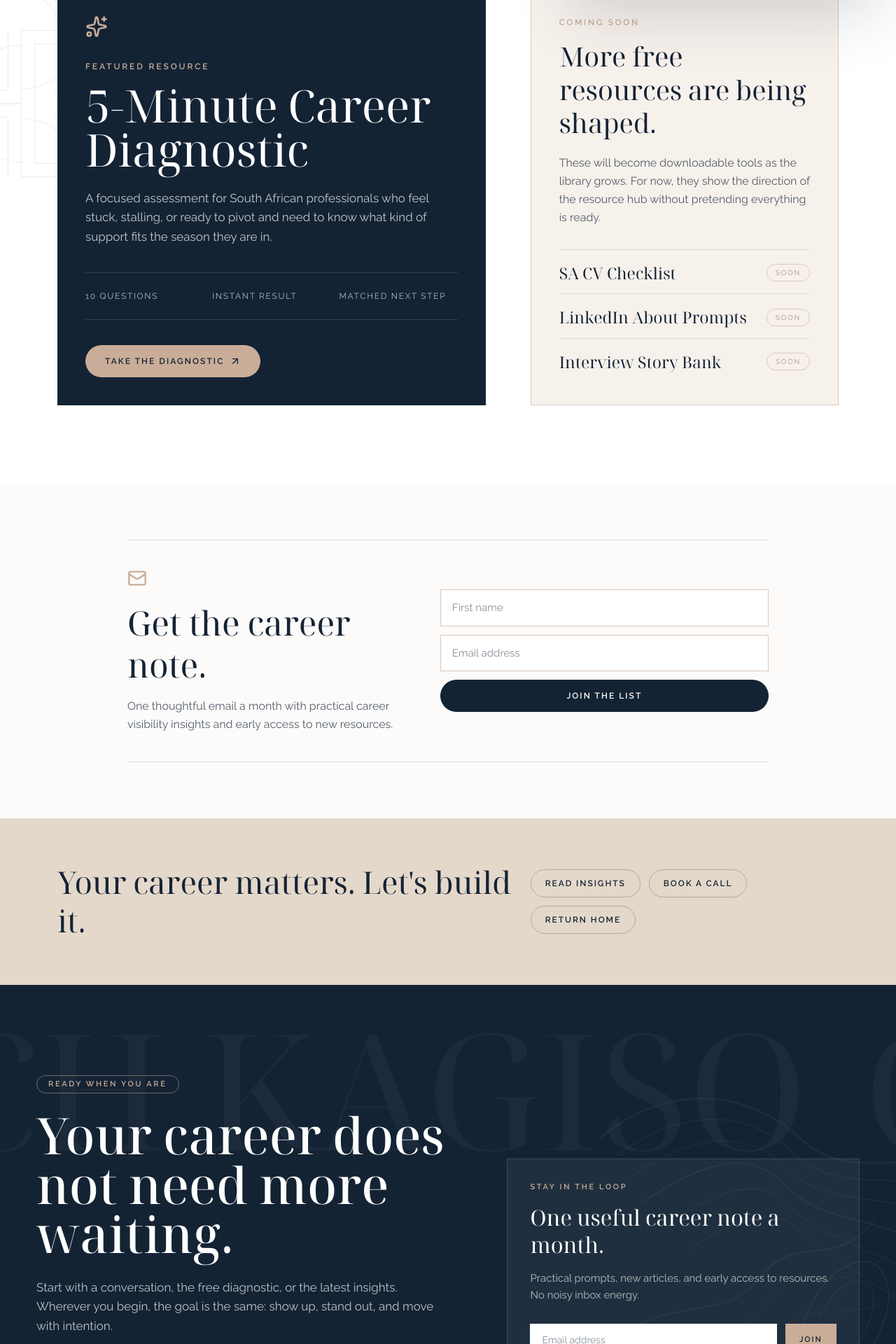
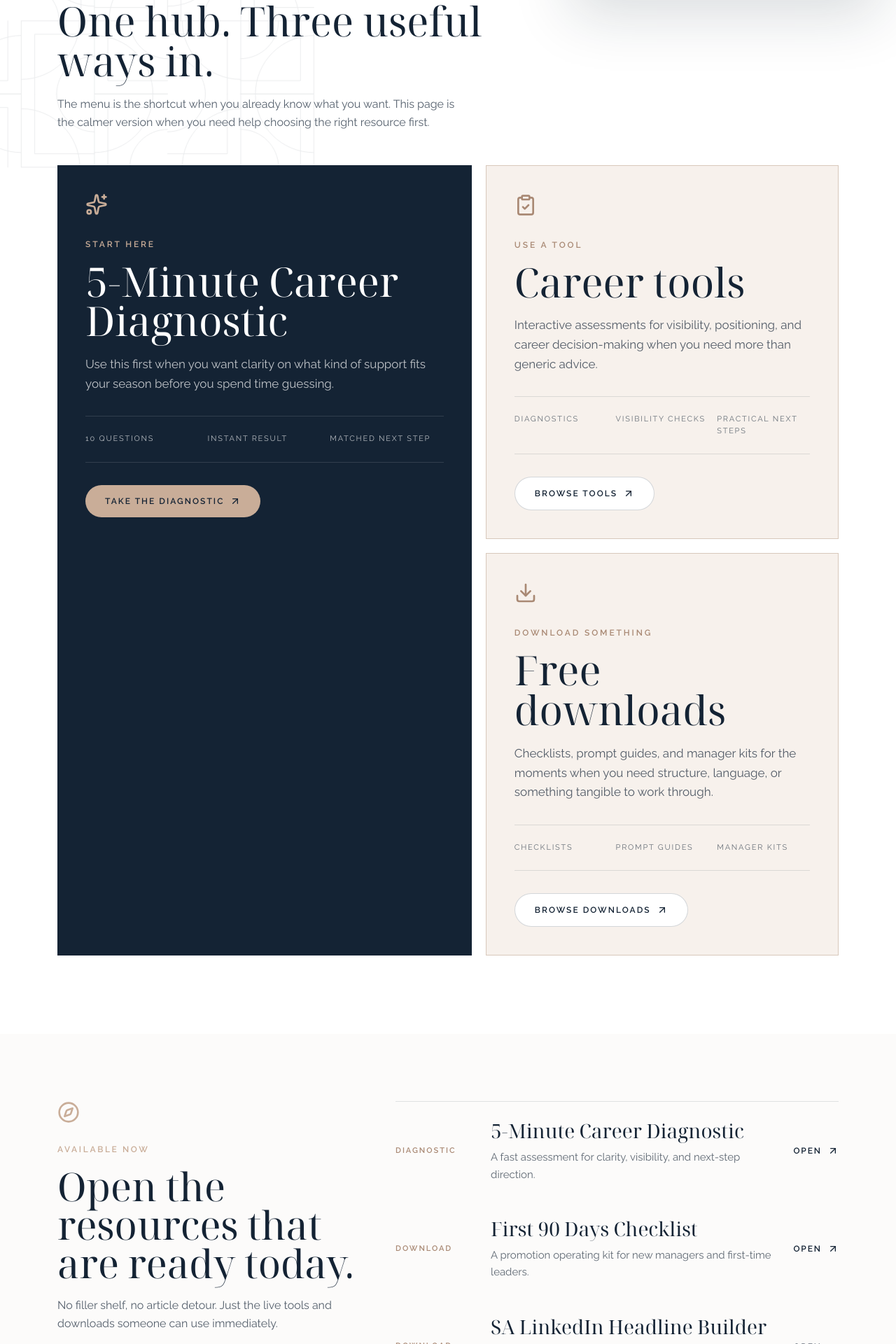
Before and after one commit to CoachKagiso/coachkagiso.co.za, a Next.js app: page /resources in a window 1280 px wide. Shown: the part 780-2700 px from the top of the page at 70% size. Built offline with nearby package versions, Linux system fonts and the light colour scheme.

Commit message:
Refine resources hub experience

```diff
--- a/app/resources/page.tsx
+++ b/app/resources/page.tsx
@@ -2,6 +2,9 @@ import type { Metadata } from 'next';
 import Link from 'next/link';
 import {
   ArrowUpRight,
+  ClipboardCheck,
+  Compass,
+  Download,
   Mail,
   Sparkles,
 } from 'lucide-react';
@@ -25,10 +28,61 @@ export const metadata: Metadata = {
   },
 };
 
-const upcomingResources = [
-  'SA CV Checklist',
-  'LinkedIn About Prompts',
-  'Interview Story Bank',
+const resourcePaths = [
+  {
+    eyebrow: 'Start here',
+    title: '5-Minute Career Diagnostic',
+    description:
+      'Use this first when you want clarity on what kind of support fits your season before you spend time guessing.',
+    href: '/resources/career-diagnostic',
+    cta: 'Take the diagnostic',
+    icon: Sparkles,
+    highlights: ['10 questions', 'Instant result', 'Matched next step'],
+    theme: 'dark' as const,
+  },
+  {
+    eyebrow: 'Use a tool',
+    title: 'Career tools',
+    description:
+      'Interactive assessments for visibility, positioning, and career decision-making when you need more than generic advice.',
+    href: '/resources/tools',
+    cta: 'Browse tools',
+    icon: ClipboardCheck,
+    highlights: ['Diagnostics', 'Visibility checks', 'Practical next steps'],
+    theme: 'light' as const,
+  },
+  {
+    eyebrow: 'Download something',
+    title: 'Free downloads',
+    description:
+      'Checklists, prompt guides, and manager kits for the moments when you need structure, language, or something tangible to work through.',
+    href: '/resources/downloads',
+    cta: 'Browse downloads',
+    icon: Download,
+    highlights: ['Checklists', 'Prompt guides', 'Manager kits'],
+    theme: 'light' as const,
+  },
+];
+
+const availableNow = [
+  {
+    label: 'Diagnostic',
+    title: '5-Minute Career Diagnostic',
+    note: 'A fast assessment for clarity, visibility, and next-step direction.',
+    href: '/resources/career-diagnostic',
+  },
+  {
+    label: 'Download',
+    title: 'First 90 Days Checklist',
+    note: 'A promotion operating kit for new managers and first-time leaders.',
+    href: '/resources/downloads#first-90-days-checklist',
+  },
+  {
+    label: 'Download',
+    title: 'SA LinkedIn Headline Builder',
+    note: 'A headline rewrite guide with formulas, examples, and keyword cues.',
+    href: '/resources/downloads#linkedin-headline-builder',
+  },
 ];
 
 export default function ResourcesPage() {
@@ -50,11 +104,21 @@ export default function ResourcesPage() {
               Resources
             </p>
             <h1 className="mt-7 font-serif text-[52px] md:text-[86px] leading-[0.94] font-medium">
-              Practical tools for the career move you are trying to make.
+              Choose the format that helps you move.
             </h1>
             <p className="mt-7 max-w-2xl text-[18px] leading-relaxed text-[#142334]/76">
-              This is where you come when you need more than inspiration. Start with the audit, download a focused resource, or use the Resources menu to choose the support that fits where you are.
+              This hub is for practical support, not article reading. Start with a diagnostic, open a tool, or download something useful depending on what kind of help you need right now.
             </p>
+            <div className="mt-8 flex flex-wrap gap-3">
+              {['Start with clarity', 'Use a practical tool', 'Download and apply'].map((item) => (
+                <span
+                  key={item}
+                  className="rounded-full border border-[#142334]/15 bg-white/35 px-4 py-2 text-[11px] font-semibold uppercase tracking-[0.18em] text-[#142334]/72"
+                >
+                  {item}
+                </span>
+              ))}
+            </div>
           </Reveal>
         </div>
       </section>
@@ -62,60 +126,116 @@ export default function ResourcesPage() {
       <section className="relative bg-white py-20 lg:py-28">
         <GeoArchPattern className="absolute -left-24 top-10 h-[430px] w-[540px] opacity-[0.1] text-[#142334] pointer-events-none" />
         <div className="max-w-[1180px] mx-auto px-6 lg:px-8">
-          <div className="grid lg:grid-cols-[1fr_0.72fr] gap-12 lg:gap-16 items-stretch">
-            <Reveal direction="right">
-              <div className="relative h-full bg-[#142334] p-8 md:p-10 text-white">
-                <Sparkles className="h-8 w-8 text-[#C9AD98]" />
-                <p className="mt-8 text-[12px] uppercase tracking-[0.24em] font-semibold text-[#C9AD98]">
-                  Featured resource
+          <Reveal className="max-w-2xl">
+            <p className="text-[12px] uppercase tracking-[0.22em] font-semibold text-[#C9AD98]">
+              Choose your route
             </p>
-                <h2 className="mt-4 max-w-2xl font-serif text-[44px] md:text-[64px] leading-[0.98]">
-                  5-Minute Career Diagnostic
+            <h2 className="mt-4 font-serif text-[42px] md:text-[58px] leading-[0.98]">
+              One hub. Three useful ways in.
             </h2>
-                <p className="mt-6 max-w-xl text-[17px] leading-relaxed text-white/74">
-                  A focused assessment for South African professionals who feel stuck, stalling, or ready to pivot and need to know what kind of support fits the season they are in.
+            <p className="mt-5 max-w-xl text-[16px] leading-relaxed text-[#142334]/72">
+              The menu is the shortcut when you already know what you want. This page is the calmer version when you need help choosing the right resource first.
+            </p>
+          </Reveal>
+
+          <div className="mt-12 grid gap-5 lg:grid-cols-[1.08fr_0.92fr]">
+            {resourcePaths.map((path, index) => {
+              const Icon = path.icon;
+              const isDark = path.theme === 'dark';
+
+              return (
+                <Reveal
+                  key={path.title}
+                  direction={index === 0 ? 'right' : 'left'}
+                  delay={index === 0 ? 0 : 0.06 * index}
+                  className={index === 0 ? 'lg:row-span-2' : ''}
+                >
+                  <article
+                    className={`h-full ${isDark ? 'bg-[#142334] text-white' : 'border border-[#D8C8BB] bg-[#F7F1EC] text-[#142334]'} p-8 md:p-10`}
+                  >
+                    <Icon className={`h-8 w-8 ${isDark ? 'text-[#C9AD98]' : 'text-[#A98974]'}`} />
+                    <p className={`mt-8 text-[12px] uppercase tracking-[0.24em] font-semibold ${isDark ? 'text-[#C9AD98]' : 'text-[#A98974]'}`}>
+                      {path.eyebrow}
+                    </p>
+                    <h3 className="mt-4 max-w-2xl font-serif text-[40px] md:text-[58px] leading-[0.98]">
+                      {path.title}
+                    </h3>
+                    <p className={`mt-5 max-w-xl text-[17px] leading-relaxed ${isDark ? 'text-white/72' : 'text-[#142334]/72'}`}>
+                      {path.description}
                     </p>
 
-                <div className="mt-9 grid sm:grid-cols-3 gap-3 border-y border-white/12 py-6">
-                  {['10 questions', 'Instant result', 'Matched next step'].map((item) => (
-                    <span key={item} className="text-[12px] uppercase tracking-[0.14em] text-white/68">
+                    <div className={`mt-8 grid gap-3 sm:grid-cols-3 ${isDark ? 'border-y border-white/12' : 'border-y border-[#142334]/12'} py-6`}>
+                      {path.highlights.map((item) => (
+                        <span
+                          key={item}
+                          className={`text-[11px] uppercase tracking-[0.16em] ${isDark ? 'text-white/68' : 'text-[#142334]/62'}`}
+                        >
                           {item}
                         </span>
                       ))}
                     </div>
 
                     <Link
-                  href="/resources/career-diagnostic"
-                  className="mt-9 inline-flex items-center gap-2 rounded-full bg-[#C9AD98] px-7 py-3.5 text-[12px] font-semibold uppercase tracking-[0.17em] text-[#142334] transition hover:bg-white"
+                      href={path.href}
+                      className={`mt-8 inline-flex items-center gap-2 rounded-full px-7 py-3.5 text-[12px] font-semibold uppercase tracking-[0.17em] transition ${
+                        isDark
+                          ? 'bg-[#C9AD98] text-[#142334] hover:bg-white'
+                          : 'border border-[#142334]/18 bg-white text-[#142334] hover:bg-[#142334] hover:text-[#F7F1EC]'
+                      }`}
                     >
-                  Take the diagnostic <ArrowUpRight className="h-4 w-4" />
+                      {path.cta} <ArrowUpRight className="h-4 w-4" />
                     </Link>
+                  </article>
+                </Reveal>
+              );
+            })}
+          </div>
+        </div>
+      </section>
+
+      <section className="bg-[#FCFBFA] py-20 lg:py-24">
+        <div className="max-w-[1180px] mx-auto px-6 lg:px-8">
+          <div className="grid gap-10 lg:grid-cols-[0.7fr_1fr] lg:items-start">
+            <Reveal direction="right">
+              <div>
+                <Compass className="h-8 w-8 text-[#C9AD98]" />
+                <p className="mt-7 text-[12px] uppercase tracking-[0.22em] font-semibold text-[#C9AD98]">
+                  Available now
+                </p>
+                <h2 className="mt-4 font-serif text-[42px] md:text-[56px] leading-[0.98]">
+                  Open the resources that are ready today.
+                </h2>
+                <p className="mt-5 max-w-md text-[16px] leading-relaxed text-[#142334]/72">
+                  No filler shelf, no article detour. Just the live tools and downloads someone can use immediately.
+                </p>
               </div>
             </Reveal>
 
-            <Reveal direction="left" delay={0.08}>
-              <div className="h-full border border-[#D8C8BB] bg-[#F7F1EC] p-8 md:p-10">
-                <p className="text-[12px] uppercase tracking-[0.22em] font-semibold text-[#C9AD98]">
-                  Coming soon
+            <div className="border-y border-[#142334]/12">
+              {availableNow.map((item, index) => (
+                <Reveal key={item.title} delay={index * 0.06}>
+                  <Link
+                    href={item.href}
+                    className="group grid gap-4 border-b border-[#142334]/12 py-6 last:border-b-0 md:grid-cols-[120px_1fr_auto] md:items-center"
+                  >
+                    <span className="text-[11px] font-semibold uppercase tracking-[0.18em] text-[#A98974]">
+                      {item.label}
+                    </span>
+                    <div>
+                      <h3 className="font-serif text-[28px] leading-tight transition group-hover:text-[#A98974]">
+                        {item.title}
+                      </h3>
+                      <p className="mt-2 text-[15px] leading-relaxed text-[#142334]/68">
+                        {item.note}
                       </p>
-                <h3 className="mt-4 font-serif text-[38px] leading-tight">
-                  More free resources are being shaped.
-                </h3>
-                <p className="mt-5 text-[16px] leading-relaxed text-[#142334]/72">
-                  These will become downloadable tools as the library grows. For now, they show the direction of the resource hub without pretending everything is ready.
-                </p>
-                <div className="mt-8 space-y-3">
-                  {upcomingResources.map((resource) => (
-                    <div key={resource} className="flex items-center justify-between gap-4 border-t border-[#142334]/12 pt-4">
-                      <span className="font-serif text-[23px]">{resource}</span>
-                      <span className="rounded-full border border-[#C9AD98]/60 px-3 py-1 text-[10px] uppercase tracking-[0.18em] text-[#A09086]">
-                        Soon
+                    </div>
+                    <span className="inline-flex items-center gap-2 text-[12px] font-semibold uppercase tracking-[0.16em] text-[#142334]">
+                      Open <ArrowUpRight className="h-4 w-4 transition group-hover:translate-x-0.5 group-hover:-translate-y-0.5" />
                     </span>
-                    </div>
+                  </Link>
+                </Reveal>
               ))}
             </div>
-              </div>
-            </Reveal>
           </div>
         </div>
       </section>
@@ -172,13 +292,14 @@ export default function ResourcesPage() {
           <Reveal>
             <div className="flex flex-col gap-6 md:flex-row md:items-center md:justify-between">
               <p className="font-serif text-[34px] md:text-[44px] leading-tight">
-                Your career matters. Let&apos;s build it.
+                Want support beyond the free layer?
               </p>
               <div className="flex flex-wrap gap-3">
                 {[
-                  ['Read insights', '/insights'],
+                  ['Work with me', '/work-with-me'],
+                  ['Browse tools', '/resources/tools'],
+                  ['Browse downloads', '/resources/downloads'],
                   ['Book a call', '/book/discovery'],
-                  ['Return home', '/'],
                 ].map(([label, href]) => (
                   <Link
                     key={label}
```
Lines whose indentation alone changed are shown as unchanged.
